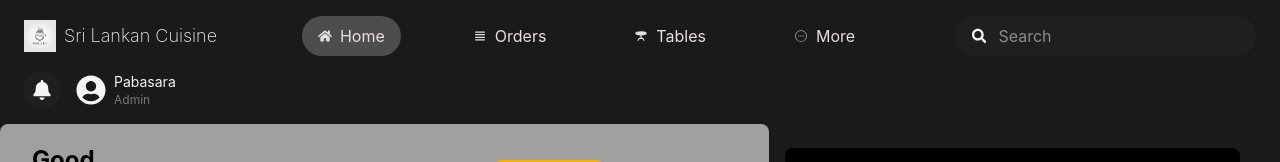
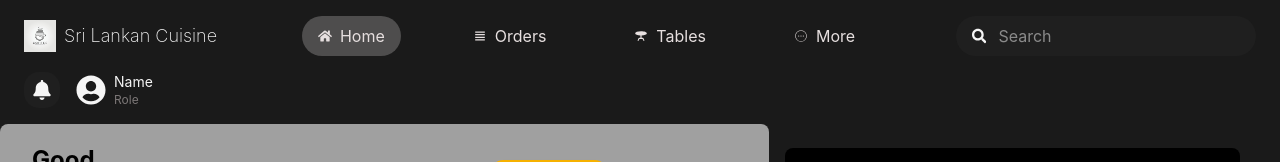
Before and after one commit to pabasaraashen/Pos-system, a React (Vite) app in the folder pos-frontend/: page / in a window 1280 px wide. Shown: the top 162 px of the page. Built offline with nearby package versions, Linux system fonts and the light colour scheme.

Commit message:
Integrate user slice into Redux store and update Header
Added userSlice to the Redux store and updated the Header component to display user name and role from Redux state. Also changed the default role in the Register component to an empty string.

```diff
--- a/pos-frontend/src/components/auth/register/Register.jsx
+++ b/pos-frontend/src/components/auth/register/Register.jsx
@@ -14,7 +14,7 @@ const Register = ({ onSwitchToLogin }) => {
     phone: '',
     email: '',
     password: '',
-    role: 'waiter', // Default role
+    role: '', // Default role
   })
   // State to store error messages
   const [error, setError] = useState('')
--- a/pos-frontend/src/components/shared/Header.jsx
+++ b/pos-frontend/src/components/shared/Header.jsx
@@ -5,8 +5,10 @@ import { MdTableBar } from 'react-icons/md';
 import { CiCircleMore } from 'react-icons/ci';
 import { useNavigate, useLocation } from 'react-router-dom'; // 🔥 Import useLocation
 import logo from "../../assets/images/logo.jpg";
+import { useSelector } from 'react-redux';
 
 const Header = () => {
+  const userData = useSelector((state) => state.user) || {}; // Assuming you have a user slice in Redux
   const navigate = useNavigate();
   const location = useLocation(); // 🔥 Use location hook
   const currentPath = location.pathname;
@@ -70,8 +72,8 @@ const Header = () => {
         <div className="flex items-center gap-2 cursor-pointer">
           <FaUserCircle className="text-[#f5f5f5] text-3xl" />
           <div className="flex flex-col items-start">
-            <h1 className="text-sm text-[#f5f5f5]">Pabasara</h1>
-            <p className="text-xs text-[#7c7777]">Admin</p>
+            <h1 className="text-sm text-[#f5f5f5]">{userData.name || "Name"}</h1>
+            <p className="text-xs text-[#7c7777]">{userData.role || "Role"}</p>
           </div>
         </div>
       </div>
--- a/pos-frontend/src/redux/store.js
+++ b/pos-frontend/src/redux/store.js
@@ -1,11 +1,13 @@
 import { configureStore } from "@reduxjs/toolkit";
 import customerSlice from "./customerSlice";
 import cartSlice from "./cartSlice";
+import userSlice from "./userSlice"; // Assuming userSlice is imported from userSlice.js
 
 const store = configureStore({
     reducer: {
         customer: customerSlice,
-        cart: cartSlice
+        cart: cartSlice,
+        user: userSlice, // Assuming userSlice is imported from userSlice.js
     },
 
     devTools: import.meta.env.NODE_ENV !== "production",
```
